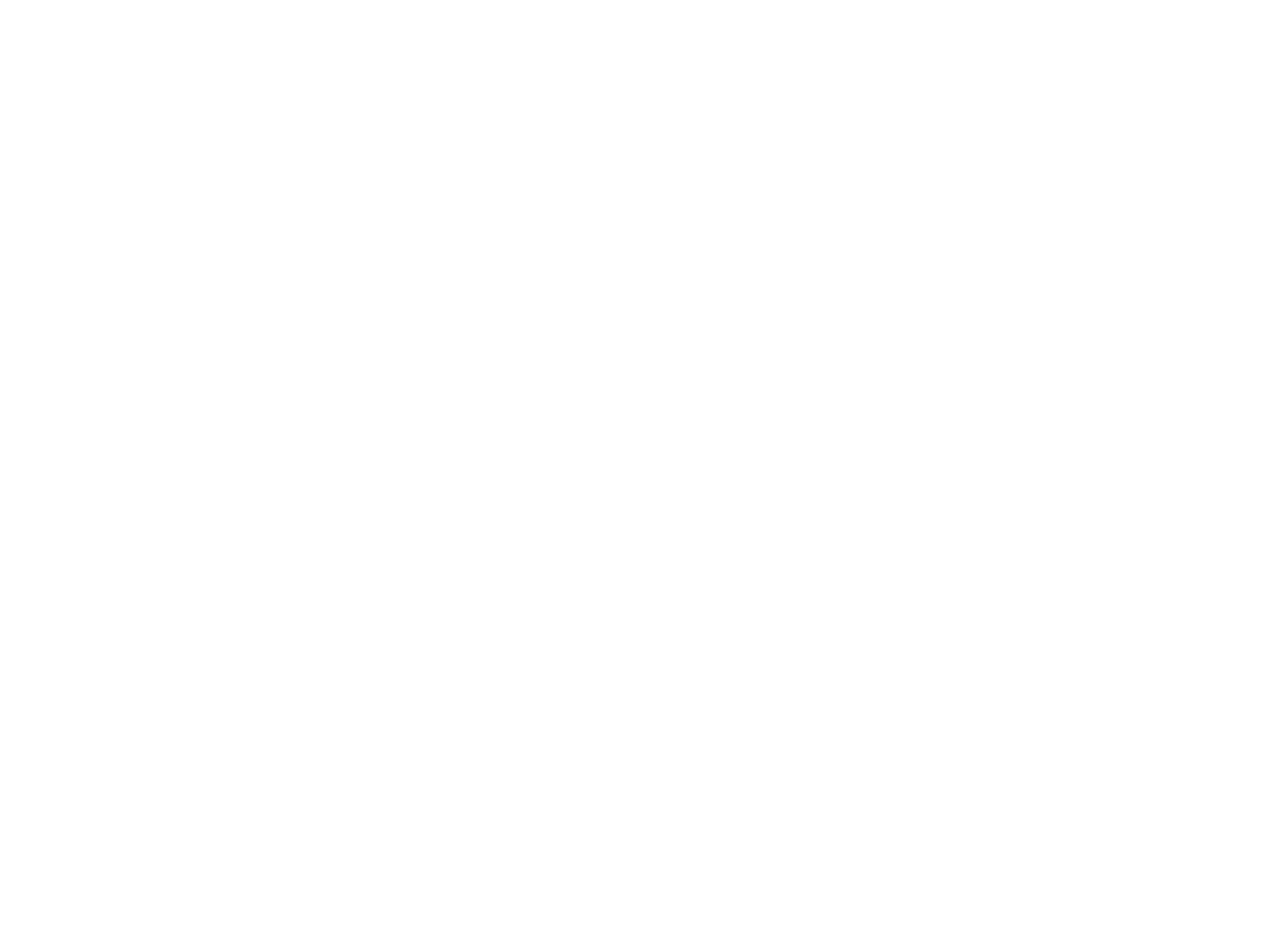
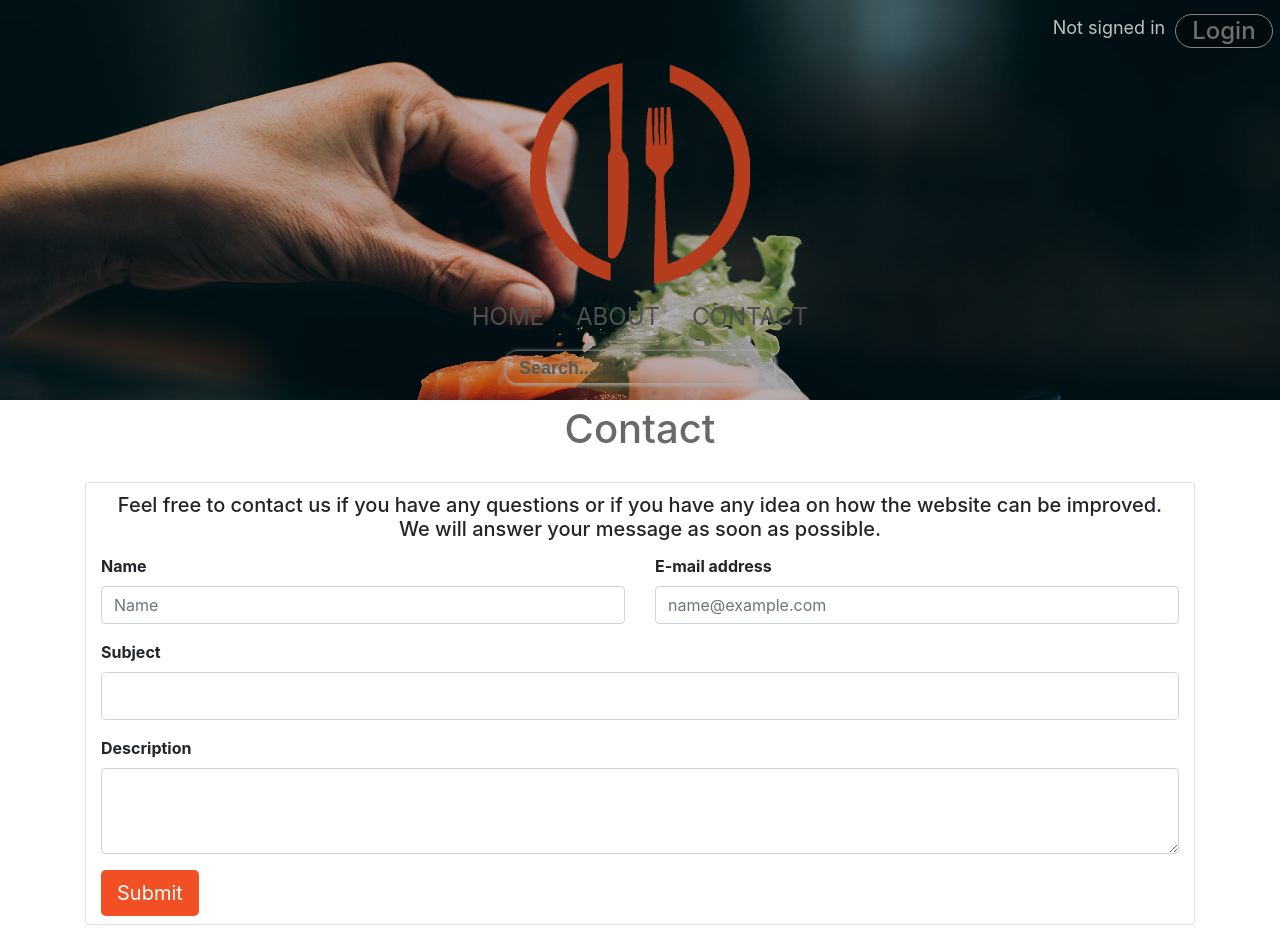
Before and after one commit to HeSingh93/next-recipe-webapp, a Next.js app: page /contact in a window 1280 px wide. Shown: the top 940 px of the page. Before the commit the page ends 800 px from the top, so only its background shows below. Built offline with nearby package versions, Linux system fonts and the light colour scheme; no server answers.

Commit message:
add form with validation

```diff
--- a/components/Footer/Footer.js
+++ b/components/Footer/Footer.js
@@ -11,7 +11,7 @@
         <footer id={"CONTACTS"}>
           <div>
             <Row className={genericStyle.centerAlignment}>
-              <h2 className={` p-3 ${styles.FooterHeader}`}>CONTACT</h2>
+              <h4 className={` p-3 ${styles.FooterHeader}`}>Meet the developers</h4>
             </Row>
             <Container>
               <Row>
--- a/components/Header/header.module.css
+++ b/components/Header/header.module.css
@@ -17,7 +17,6 @@
   display: flex;
   justify-content: center;
 }
-
 .rightAlignment {
   display: flex;
   justify-content: right;
--- a/pages/contact.js
+++ b/pages/contact.js
@@ -1,10 +1,92 @@
-import React from "react";
+import React, {useState} from "react";
+import style from '../styles/generic.module.css'
+import {Alert, Button, Card, Col, Container, Form, Row, Toast} from "react-bootstrap";
+import Header from "../components/Header/Header";
+import Footer from "../components/Footer/Footer";
 
 export default function contact() {
+  const [validated, setValidated] = useState(false);
+
+  const handleSubmit = (e) => {
+    const form = e.currentTarget;
+    if (form.checkValidity() === false) {
+      e.preventDefault();
+      e.stopPropagation();
+      !alert("Please fill out all the fields!")
+    }
+    setValidated(true)
+  };
+
   return (
-      <div>
-
+      <div className={style.indexContainer}>
+        <Header/>
+        <div>
+          <h2 className={style.indexTextTitle}>Contact</h2>
+          <Container className={`style.centerAlignment ${"pt-3"}`}>
+            <div className={"pb-3"}>
+              <Card>
+                <Container className={style.centeredContainer}>
+                  <h5>Feel free to contact us if you have any questions or if you have any idea on how the website can
+                    be
+                    improved. We will answer your message as soon as possible.
+                  </h5>
+                </Container>
+                <Container>
+                  <Form noValidate validated={validated} onSubmit={handleSubmit}>
+                    <Row>
+                      <Col>
+                        <Form.Group>
+                          <Form.Label className={style.text}>Name</Form.Label>
+                          <Form.Control required
+                                        placeholder="Name"
+                          />
+                          <Form.Control.Feedback/>
+                          <Form.Control.Feedback type="invalid">Please enter a valid name</Form.Control.Feedback>
+                        </Form.Group>
+                      </Col>
+                      <Col>
+                        <Form.Group controlId="Form.ControlEmail">
+                          <Form.Label className={style.text}>E-mail address</Form.Label>
+                          <Form.Control required
+                                        type="email"
+                                        placeholder="name@example.com"
+                          />
+                          <Form.Control.Feedback/>
+                          <Form.Control.Feedback type="invalid">Please enter an valid email</Form.Control.Feedback>
+                        </Form.Group>
+                      </Col>
+                    </Row>
+                    <Form.Group controlId="Form.ControlSubject">
+                      <Form.Label className={style.text}>Subject</Form.Label>
+                      <Form.Control required
+                                    type="text"
+                                    size={"lg"}
+                      />
+                      <Form.Control.Feedback/>
+                      <Form.Control.Feedback type="invalid">Please enter a subject</Form.Control.Feedback>
+                    </Form.Group>
+                    <Form.Group controlId="Form.ControlTextarea">
+                      <Form.Label className={style.text}>Description</Form.Label>
+                      <Form.Control required
+                                    as={"textarea"}
+                                    rows={3}
+                      />
+                      <Form.Control.Feedback/>
+                      <Form.Control.Feedback type="invalid">Please describe your issue</Form.Control.Feedback>
+                    </Form.Group>
+                    <div className={"pb-2"}>
+                      <Button size={"lg"} className={style.btn}
+                              type="submit">
+                        Submit
+                      </Button>
+                    </div>
+                  </Form>
+                </Container>
+              </Card>
+            </div>
+          </Container>
+          <Footer/>
+        </div>
       </div>
-
   )
 }
--- a/styles/generic.module.css
+++ b/styles/generic.module.css
@@ -120,10 +120,20 @@
     }
 }
 
-.loginCollapse {
+.centeredContainer {
     display: flex;
-    background: #F15025;
-    position: relative;
-    margin: auto;
-    opacity: 65%;
+    justify-content: center;
+    justify-self: center;
+    padding-top: 10px;
+    padding-bottom: 5px;
+    text-align: center;
 }
+
+.btn {
+    background-color: #F15025;
+    border: #F15025;
+}
+
+.btn:hover {
+    background-color: #FF9D82;
+}
```
Lines whose indentation alone changed are shown as unchanged.
